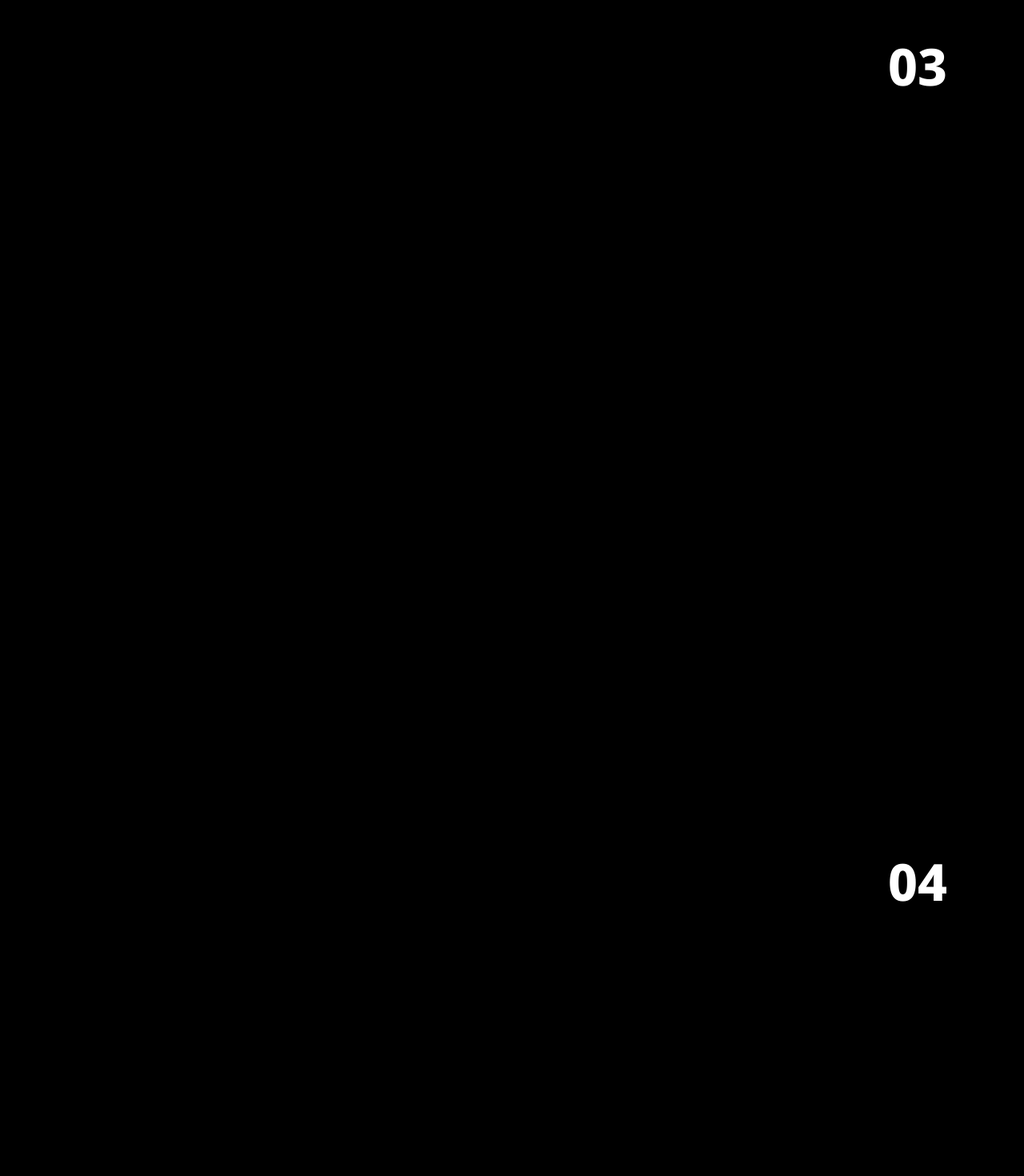
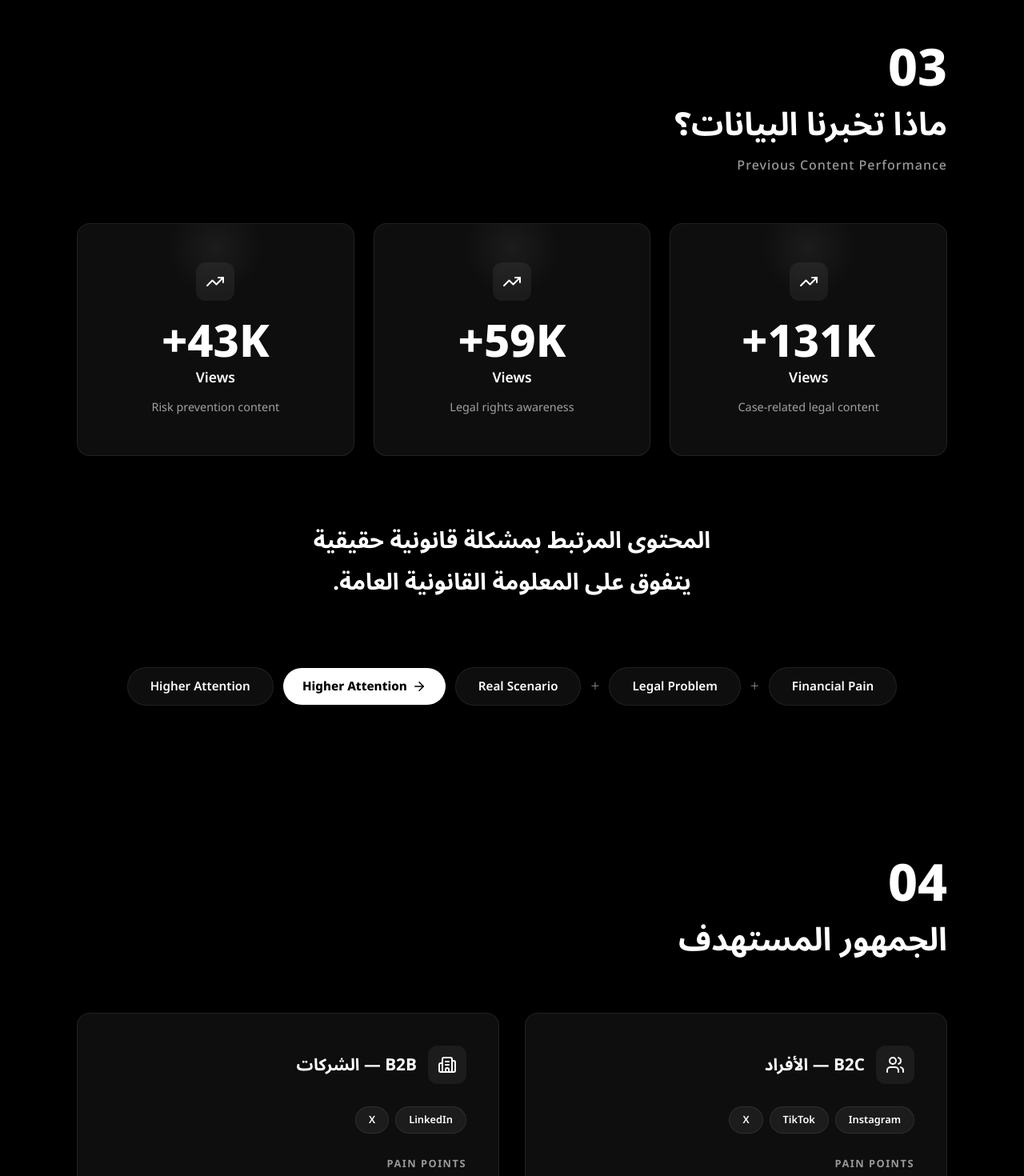
Before and after one commit to Azzam230/yazed-strategic-plan, a React (Vite) app: page / in a window 1280 px wide. Shown: the part 3440-4910 px from the top of the page at 80% size. Built offline with nearby package versions, Linux system fonts and the light colour scheme; the HTML template or start-up script is replaced by a standard one.

Commit message:
Fix-millisecond-delays-03-04

```diff
--- a/src/components/AudienceSlide.jsx
+++ b/src/components/AudienceSlide.jsx
@@ -23,13 +23,13 @@ const AudienceSlide = () => {
           <div style={{ fontSize: '4rem', fontWeight: 800, color: '#FFFFFF', lineHeight: 1, marginBottom: 8, fontFamily: "'Noto Sans Arabic', sans-serif" }}>04</div>
         </AnimatedSection>
 
-        <AnimatedSection direction="up" delay={100}>
+        <AnimatedSection direction="up" delay={0.1}>
           <h2 style={{ fontSize: '2.5rem', fontWeight: 700, color: '#FFFFFF', marginBottom: 60, fontFamily: "'Noto Sans Arabic', sans-serif" }}>الجمهور المستهدف</h2>
         </AnimatedSection>
 
         <div style={{ display: 'grid', gridTemplateColumns: '1fr 1fr', gap: 32 }}>
           {/* B2C Path */}
-          <AnimatedSection direction="right" delay={300}>
+          <AnimatedSection direction="right" delay={0.3}>
             <div className="glass" style={{ padding: 40, display: 'flex', flexDirection: 'column' }}>
               <div style={{ display: 'flex', alignItems: 'center', gap: 14, marginBottom: 28 }}>
                 <div style={{ width: 48, height: 48, borderRadius: 12, background: 'rgba(255,255,255,0.06)', display: 'flex', alignItems: 'center', justifyContent: 'center', color: '#FFFFFF', flexShrink: 0 }}>
@@ -80,7 +80,7 @@ const AudienceSlide = () => {
           </AnimatedSection>
 
           {/* B2B Path */}
-          <AnimatedSection direction="left" delay={300}>
+          <AnimatedSection direction="left" delay={0.3}>
             <div className="glass" style={{ padding: 40, display: 'flex', flexDirection: 'column' }}>
               <div style={{ display: 'flex', alignItems: 'center', gap: 14, marginBottom: 28 }}>
                 <div style={{ width: 48, height: 48, borderRadius: 12, background: 'rgba(255,255,255,0.06)', display: 'flex', alignItems: 'center', justifyContent: 'center', color: '#FFFFFF', flexShrink: 0 }}>
--- a/src/components/DataSlide.jsx
+++ b/src/components/DataSlide.jsx
@@ -32,17 +32,17 @@ const DataSlide = () => {
           <div style={{ fontSize: '4rem', fontWeight: 800, color: '#FFFFFF', lineHeight: 1, marginBottom: 8, fontFamily: "'Noto Sans Arabic', sans-serif" }}>03</div>
         </AnimatedSection>
 
-        <AnimatedSection direction="up" delay={100}>
+        <AnimatedSection direction="up" delay={0.1}>
           <h2 style={{ fontSize: '2.5rem', fontWeight: 700, color: '#FFFFFF', marginBottom: 8, fontFamily: "'Noto Sans Arabic', sans-serif" }}>ماذا تخبرنا البيانات؟</h2>
         </AnimatedSection>
 
-        <AnimatedSection direction="up" delay={150}>
+        <AnimatedSection direction="up" delay={0.15}>
           <p style={{ fontSize: '1rem', color: '#999999', marginBottom: 60, fontWeight: 500, letterSpacing: 1 }}>Previous Content Performance</p>
         </AnimatedSection>
 
         <div style={{ display: 'grid', gridTemplateColumns: 'repeat(3, 1fr)', gap: 24, marginBottom: 80 }}>
           {metrics.map((m, i) => (
-            <AnimatedSection key={i} direction="up" delay={300 + i * 150}>
+            <AnimatedSection key={i} direction="up" delay={0.3 + i * 0.15}>
               <div
                 className="glass"
                 style={{
@@ -72,14 +72,14 @@ const DataSlide = () => {
           ))}
         </div>
 
-        <AnimatedSection direction="up" delay={700}>
+        <AnimatedSection direction="up" delay={0.7}>
           <div style={{ textAlign: 'center', marginBottom: 80 }}>
             <div style={{ fontSize: '1.8rem', fontWeight: 700, color: '#FFFFFF', lineHeight: 1.8, fontFamily: "'Noto Sans Arabic', sans-serif" }}>المحتوى المرتبط بمشكلة قانونية حقيقية</div>
             <div style={{ fontSize: '1.8rem', fontWeight: 700, color: '#FFFFFF', lineHeight: 1.8, fontFamily: "'Noto Sans Arabic', sans-serif" }}>يتفوق على المعلومة القانونية العامة.</div>
           </div>
         </AnimatedSection>
 
-        <AnimatedSection direction="fade" delay={900}>
+        <AnimatedSection direction="fade" delay={0.9}>
           <div style={{ display: 'flex', alignItems: 'center', justifyContent: 'center', gap: 12, flexWrap: 'wrap' }}>
             {formulaParts.map((part, i) => {
               if (part === '+') {
```
